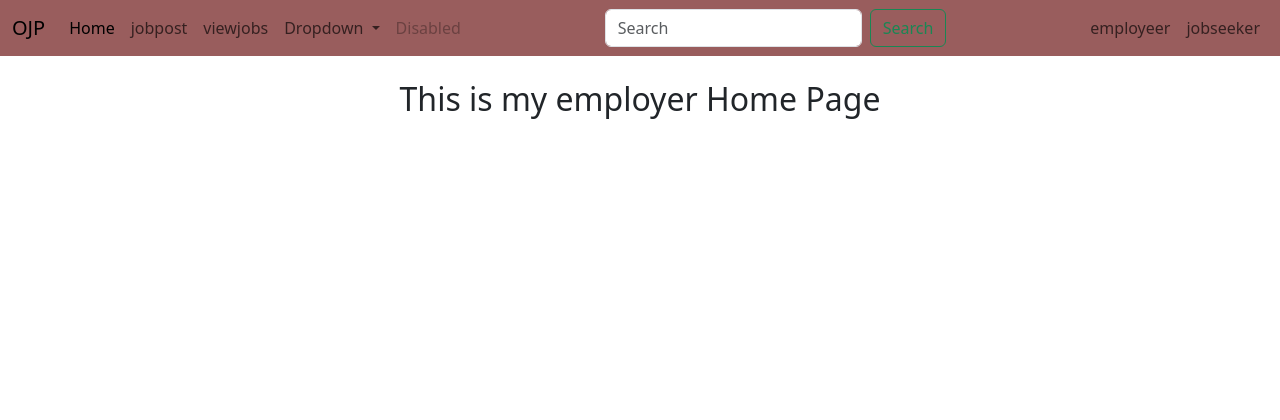
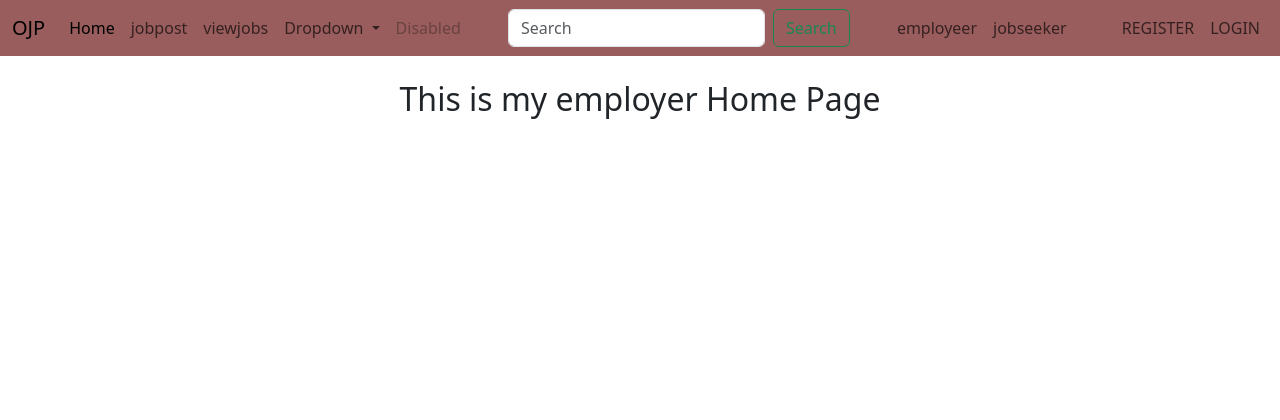
Before and after one commit to VINAYSAI31/JOBPORTAL, a Django app: page /employeerhomepage in a window 1280 px wide. Shown: the top 420 px of the page. Run offline with Django 5.2, Linux system fonts and the light colour scheme.

Commit message:
LOGIN PAGE

```diff
--- a/jobportal/adminmodule/urls.py
+++ b/jobportal/adminmodule/urls.py
@@ -7,5 +7,9 @@ urlpatterns = [
     path('employeerhomepage',views.employeerhomepage,name='employeerhomepage'),
     path('jobseekerhomepage',views.jobseekerhomepage,name='jobseekerhomepage'),
     path('signup',views.signup,name='signup'),
-    path('signup1',views.signup1,name='signup1')
+    path('signup1',views.signup1,name='signup1'),
+    path('login',views.login,name='login'),
+    path('login1',views.login1,name='login1'),
+    path('logout',views.logout,name='logout'),
+
 ]
--- a/jobportal/adminmodule/views.py
+++ b/jobportal/adminmodule/views.py
@@ -1,6 +1,7 @@
-from django.shortcuts import render
-from django.contrib import messages
+from django.shortcuts import render,redirect
+from django.contrib import messages, auth
 from django.contrib.auth.models import User
+from django.contrib.auth import authenticate, login, logout
 
 def projecthomepage(request):
     return render(request, 'projecthomepage.html')
@@ -26,9 +27,40 @@ def signup1(request):
                 return render(request, 'signup.html')
             else:
                 user = User.objects.create_user(username=username, password=pass1)
+                messages.info(request, 'Account created successfully!! ')
                 user.save()
-                messages.info(request, 'Account created successfully!! ')
+
                 return render(request, 'projecthomepage.html')
         else:
             messages.info(request, 'Password does not match')
             return render(request, 'signup.html')
+
+def login(request):
+    return render(request, 'login.html')
+
+def login1(request):
+    if request.method == 'POST':
+        username = request.POST['username']
+        pass1 = request.POST['password']
+        user = auth.authenticate(username=username, password=pass1)
+
+        if user is not None:
+            auth.login(request, user)
+            if len(username) == 10:
+                return redirect('jobseekerhomepage')
+                messages.success(request, 'Logged in successfully as job seeker!')
+            elif len(username) == 4:
+                return redirect('employeerhomepage')
+                messages.success(request, 'Logged in successfully as employer!')
+                messages.success(request, 'Logged in successfully as employer!')
+            else:
+                messages.success(request, 'Logged in successfully!')
+                return redirect('projecthomepage')
+        else:
+            messages.error(request, 'Invalid Credentials')
+            return render(request, 'login.html')
+    else:
+        return render(request, 'login.html')
+def logout(request):
+    auth.logout(request)
+    return render(request,'projecthomepage.html')
--- a/jobportal/templates/navbar/employernavbar.html
+++ b/jobportal/templates/navbar/employernavbar.html
@@ -50,7 +50,25 @@
           <a class="nav-link" href="{% url 'jobseekerhomepage' %}">jobseeker</a>
         </li>
       </ul>
-
+  </ul>
+   <ul class="nav navbar-nav ms-auto">
+     <li>
+       {% if user.is_authenticated %}
+       <link class="nav-item">
+       <span class="nav-link">WELCOME, {{user.username}}</span>
+     </li>
+     <li class="nav-item">
+      <a class="nav-link" href="{% url 'logout' %}">LOGOUT</a>
+     </li>
+     {% else %}
+      <li class="nav-item">
+       <a class="nav-link" href="{% url 'signup' %}">REGISTER</a>
+     </li>
+     <li class="nav-item">
+      <a class="nav-link" href="{% url 'login' %}">LOGIN</a>
+     </li>
+     {% endif %}
+   </ul>
     </div>
   </div>
 </nav>
--- a/jobportal/templates/navbar/projectnavbar.html
+++ b/jobportal/templates/navbar/projectnavbar.html
@@ -47,6 +47,7 @@
         <li class="nav-item">
           <a class="nav-link" href="{% url 'jobseekerhomepage' %}">jobseeker</a>
         </li>
+
       </ul>
    <ul class="nav navbar-nav ms-auto">
      <li>
@@ -55,14 +56,14 @@
        <span class="nav-link">WELCOME, {{user.username}}</span>
      </li>
      <li class="nav-item">
-      <a class="nav-link" href="#">LOGOUT</a>
+      <a class="nav-link" href="{% url 'logout' %}">LOGOUT</a>
      </li>
      {% else %}
       <li class="nav-item">
        <a class="nav-link" href="{% url 'signup' %}">REGISTER</a>
      </li>
      <li class="nav-item">
-      <a class="nav-link" href="#">LOGIN</a>
+      <a class="nav-link" href="{% url 'login' %}">LOGIN</a>
      </li>
      {% endif %}
    </ul>
```
Also changed, not shown: jobportal/templates/navbar/jobseekernavbar.html (+19 -1 lines).
